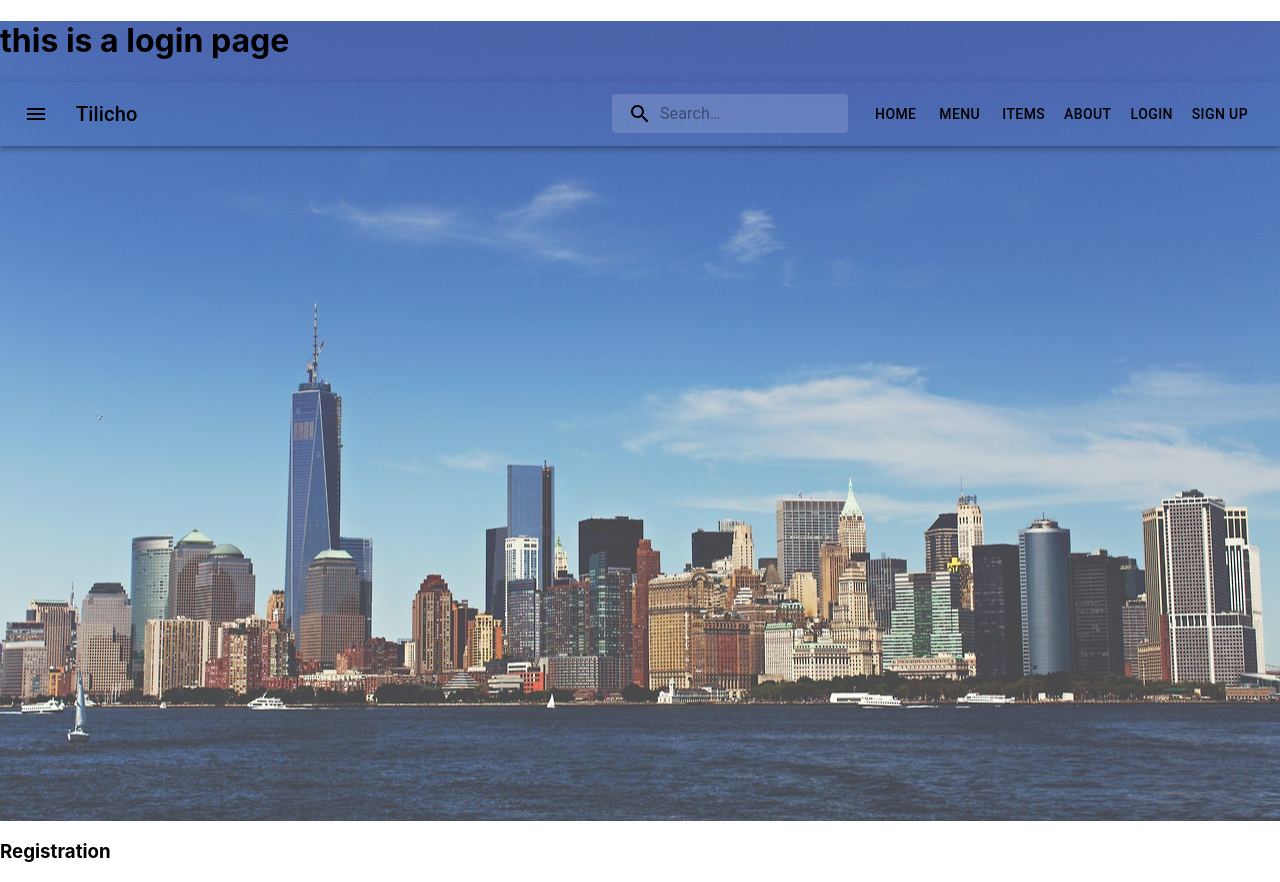
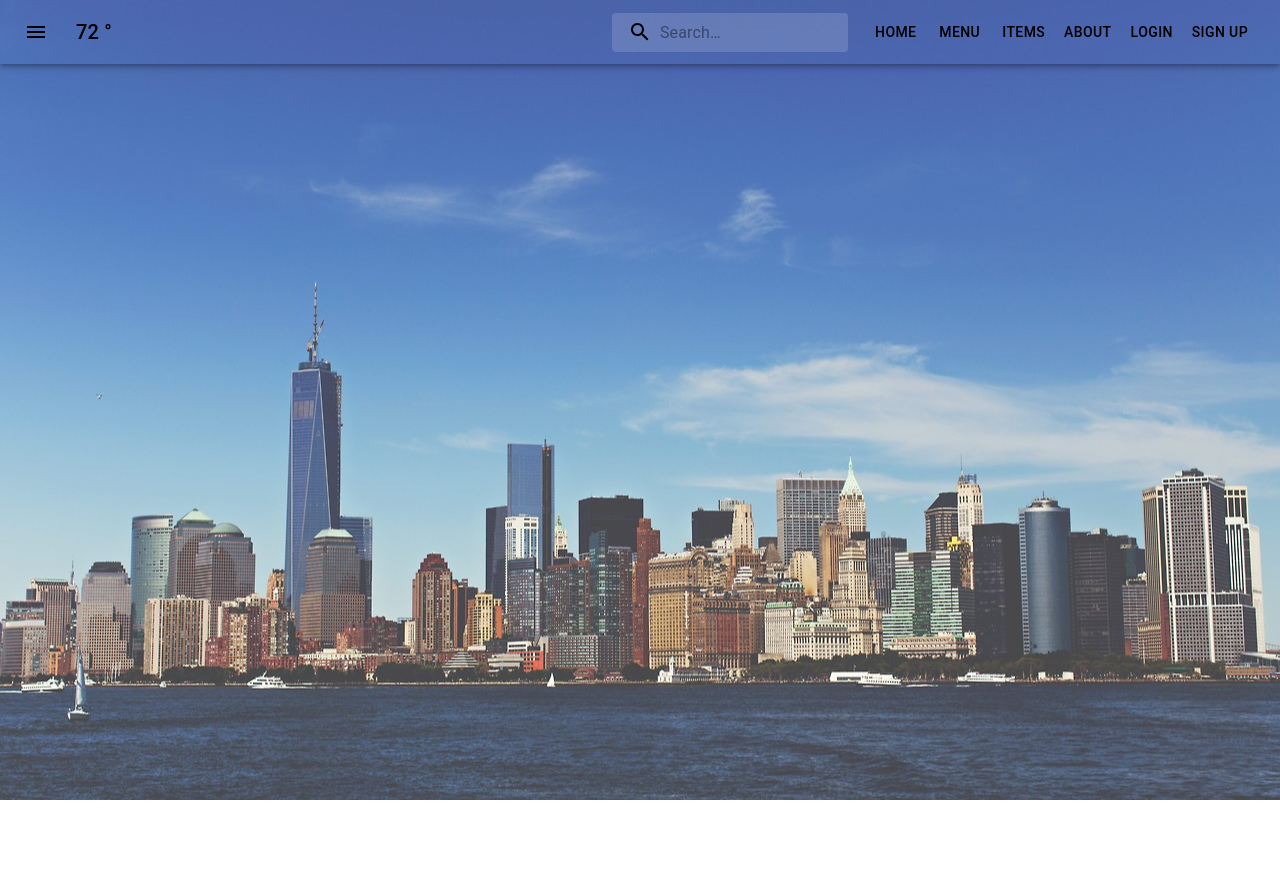
Before and after one commit to RTajale72/aws_client, a React (Create React App) app in the folder aws-client/: page / in a window 1280 px wide. After the commit the page ends 800 px from the top, so only its background shows below. Built offline with nearby package versions, Linux system fonts and the light colour scheme.

Commit message:
updated brand name

```diff
--- a/aws-client/src/App.css
+++ b/aws-client/src/App.css
@@ -1,8 +1,14 @@
+#root {
+  flex-grow: 1;
+  display: flex;
+}
+
+
 .app {
+  flex-grow: 1;
   background: url('./images/3.jpg')  no-repeat center fixed ;
-  /* object-fit: cover; */
+  width: 100%;
   height: 800px;
   background-size: cover;
 
-
 }
--- a/aws-client/src/App.js
+++ b/aws-client/src/App.js
@@ -1,16 +1,14 @@
 import './App.css';
-import Login from './components/Login/login';
+//import Login from './components/Login/login';
 import Navbar from './components/Navbar/Navbar';
-import SignUp from './components/SignUp/signup';
+//import SignUp from './components/SignUp/signup';
 
 function App() {
   return (
     <>
    <div className="app">
-    <Login />
     <Navbar />
    </div>
-   <SignUp />
    </>
   );
 }
--- a/aws-client/src/components/Navbar/Navbar.jsx
+++ b/aws-client/src/components/Navbar/Navbar.jsx
@@ -68,7 +68,7 @@ function Navbar() {
             <MenuIcon />
           </IconButton>
           <Typography variant="h6" component="div" sx={{ flexGrow: 1 }}>
-            Tilicho
+            72 &deg;
           </Typography>
           <Search>
             <SearchIconWrapper>
```
